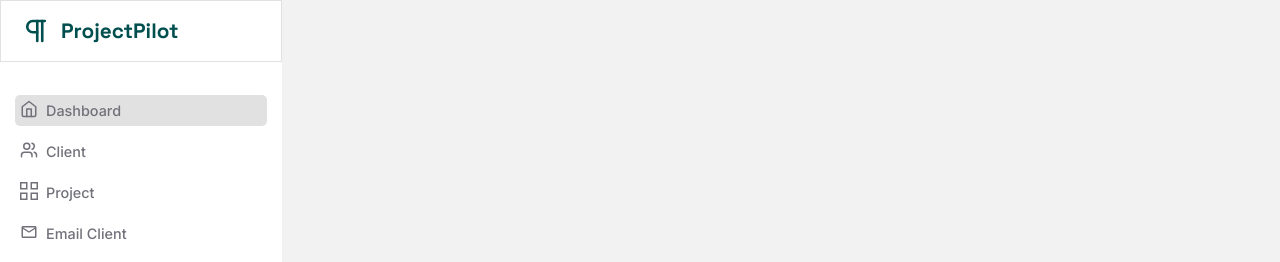
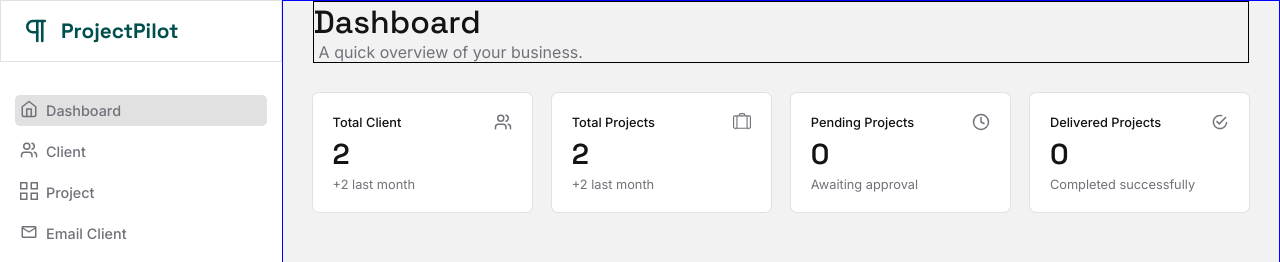
Before and after one commit to HiiDev01/ProjectPilot, a React (Vite) app: page /dashboard in a window 1280 px wide. Shown: the top 262 px of the page. Built offline with nearby package versions, Linux system fonts and the light colour scheme; data requests are answered from the project's data file.

Commit message:
dashboard updated

```diff
--- /dev/null
+++ b/src/apis/Api.jsx
@@ -0,0 +1,20 @@
+const API_URL = "http://localhost:5000";
+
+export const getClients =  async() => {
+  const res = await fetch(`${API_URL}/clients`);
+  return await res.json();
+}
+
+export const getProjects = async () =>{
+  const res = await fetch(`${API_URL}/projects`);
+  return await res.json();
+}
+
+export const getPendings = async () =>{
+  const res = await fetch(`${API_URL}/projects?status=pending}`);
+  return await res.json();
+}
+export const getDelivered = async () =>{
+  const res = await fetch(`${API_URL}/projects?status=delivered}`);
+  return await res.json();
+}
--- a/src/pages/Dashboard.jsx
+++ b/src/pages/Dashboard.jsx
@@ -1,15 +1,91 @@
-import React from 'react'
+import React, { useEffect, useState } from 'react'
 import NavBar from '../components/NavBar'
 import '../styles/Dashboard.css'
+import { LuUsers,LuClock } from "react-icons/lu";
+import { BsSuitcaseLg } from "react-icons/bs";
+import { IoMdCheckmarkCircleOutline } from "react-icons/io";
+import { getClients, getProjects,getPendings,getDelivered } from '../apis/Api'
+
 
 const Dashboard = () => {
+  const [dashItem, setDashItem] = useState({
+    totalClient: 10,
+    totalProject: 8,
+    pendingProject: 2,
+    deliveredProjects: 12
+  })
+
+  useEffect(()=>{
+    const fetchItems = async() =>{
+      try {
+        const [client, projects, pending, delivered] = await Promise.all([
+          getClients(),
+          getProjects(),
+          getPendings(),
+          getDelivered()
+        ]);
+        setDashItem({
+          totalClient: client.length,
+          totalProject: projects.length,
+          pendingProject: pending.length,
+          deliveredProjects: delivered.length
+        });
+
+      } catch (error) {
+        console.log(error)
+      }
+    }
+    fetchItems();
+  },[])
+
   return (
     <div className='dashboard'>
       <>
         <NavBar/>
       </>
       <div className='main'>
+        <div className='head'>
+          <h1>Dashboard</h1>
+          <p>A quick overview of your business.</p>
+        </div>
+        <div className="dashGrid">
+          <div className='dashItem'>
+            <div className='heading'>
+              <p>total client</p>
+              <LuUsers size={18} className='dashIcon'/>
+            </div>
+            <h1>{dashItem.totalClient}</h1>
+            <p>+2 last month</p>
+          </div>
 
+          <div className='dashItem'>
+            <div className='heading'>
+              <p>total projects</p>
+              <BsSuitcaseLg size={18} className='dashIcon'/>
+            </div>
+            <h1>{dashItem.totalProject}</h1>
+            <p>+2 last month</p>
+          </div>
+
+          <div className='dashItem'>
+            <div className='heading'>
+              <p>pending projects</p>
+              <LuClock size={18} className='dashIcon'/>
+            </div>
+            <h1>{dashItem.pendingProject}</h1>
+            <p>Awaiting approval</p>
+          </div>
+
+          <div className='dashItem'>
+            <div className='heading'>
+              <p>delivered projects</p>
+              <IoMdCheckmarkCircleOutline size={18} className='dashIcon'/>
+            </div>
+            <h1>{dashItem.deliveredProjects}</h1>
+            <p>Completed successfully</p>
+          </div>
+
+        </div>
       </div>
     </div>
   )
--- a/src/styles/Dashboard.css
+++ b/src/styles/Dashboard.css
@@ -5,3 +5,68 @@
   display: flex;
   align-items: flex-start;
 }
+.main{
+  width: 100%;
+  height: 100%;
+  flex: 1;
+  padding: 0px 30px;
+  border: 1px solid blue;
+}
+.head{
+  width: 100%;
+  border: 1px solid black;
+}
+.head h1{
+  font-size: 2rem;
+  color: var(--dark-text);
+  font-family: var(--font-one);
+  text-transform: capitalize;
+  font-weight: 500;
+}
+.head p{
+  font-family: var(--font-two);
+  color: var(--light-text);
+  font-weight: 400;
+  font-size: 1rem;
+  text-align: left;
+}
+.dashGrid{
+  display: grid;
+  grid-template-columns: repeat(4, 1fr);
+  gap: 20px;
+}
+.dashItem{
+  min-width: 20%;
+  padding: 20px;
+  border-radius: 6px;
+  background-color: var(--bg);
+  box-shadow: 0px 0px 0px 1px var(--shadow);
+}
+.dashItem .heading{
+  display: flex;
+  align-items: center;
+  justify-content: space-between;
+  margin: 0px 0px 5px 0px;
+}
+.dashItem .heading p{
+  font-family: var(--font-two);
+  color: var(--dark-text);
+  font-size: 0.8rem;
+  text-transform: capitalize;
+  font-weight: 500;
+}
+.dashIcon{
+  color: var(--light-text);
+}
+.dashItem h1{
+  font-family: var(--font-one);
+  font-weight: 600;
+  color: var(--dark-text);
+  font-size: 1.8rem;
+  margin: 0px 0px 5px 0px;
+}
+.dashItem p{
+  font-size: 0.8rem;
+  color: var(--light-text);
+  font-family: var(--font-two);
+}
```
